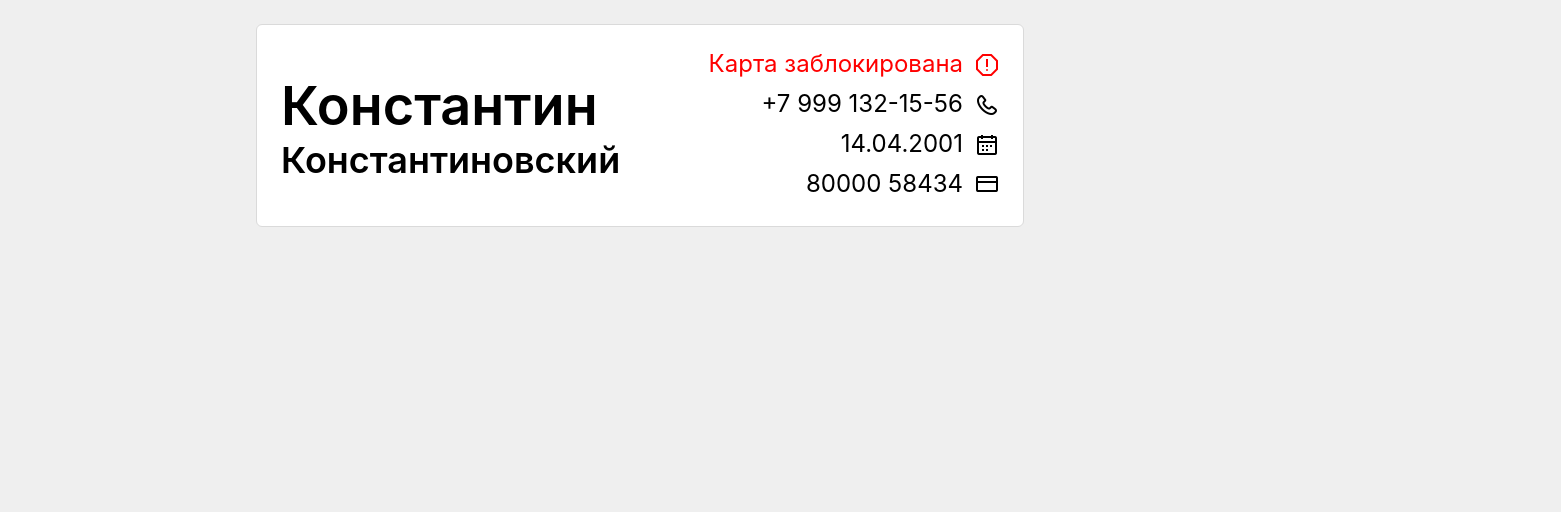
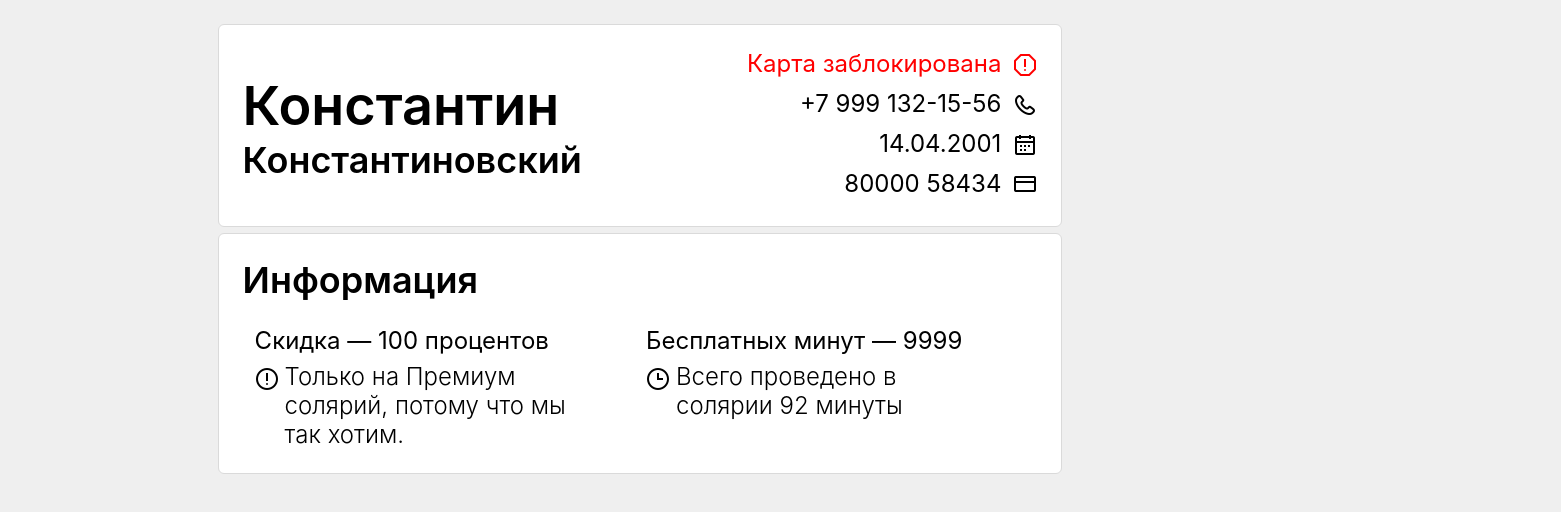
Before and after one commit to Ususucsus/sol, a React (Create React App) app: page / in a window 1280 px wide. Shown: the top 512 px of the page, 1561 px wide, since content can reach past the window. Built offline with nearby package versions, Linux system fonts and the light colour scheme.

Commit message:
added info block

```diff
--- a/public/index.html
+++ b/public/index.html
@@ -2,7 +2,7 @@
 <html lang="en">
   <head>
     <meta charset="utf-8" />
-    <link href="https://fonts.googleapis.com/css2?family=Open+Sans&display=swap" rel="stylesheet">
+    <link href="https://fonts.googleapis.com/css2?family=Open+Sans:wght@300;400;600&display=swap" rel="stylesheet">
     <meta name="viewport" content="width=device-width, initial-scale=1" />
     <meta name="theme-color" content="#000000" />
     <!--
--- a/src/App.css
+++ b/src/App.css
@@ -4,7 +4,7 @@ body {
 }
 
 .content {
-  width: 60%;
+  width: 66%;
   margin-left: auto;
   margin-right: auto;
 
@@ -15,6 +15,7 @@ body {
   background-color: white;
   border: 1px solid #DADADA;
   border-radius: 6px;
+  margin-bottom: 6px;
 }
 
 .blockContent {
@@ -24,9 +25,16 @@ body {
 
   margin-top: 24px;
   margin-bottom: 24px;
+}
 
+.nameBlockContent {
   display: flex;
   justify-content: space-between;
+}
+
+.blockTitle {
+  font-size: 36px;
+  font-weight: 600;
 }
 
 .nameContainer {
@@ -80,6 +88,24 @@ p {
   float: left;
 }
 
+.afterTitleWrapper {
+  display: flex;
+  margin-left: 12px;
+  margin-top: 24px;
+}
+
+.semiTitle {
+  font-size: 24px;
+  margin-bottom: 12px;
+}
+
+.saleDescriptionWrapper, .minutesDescriptionWrapper {
+  width: 90%;
+}
+
+.sale, .minutes {
+  width: 50%;
+}
 
 .clear {
   clear: left;
@@ -88,3 +114,7 @@ p {
 .error {
   background-color: red;
 }
+
+.light {
+  font-weight: 300;
+}
--- a/src/App.js
+++ b/src/App.js
@@ -1,11 +1,13 @@
 import React from 'react';
 import './App.css';
 import NamePanel from './Comps/NamePanel';
+import InfoPanel from './Comps/InfoPanel';
 
 function App() {
   return (
       <div className="content">
         <NamePanel />
+        <InfoPanel />
       </div>
   );
 }
--- /dev/null
+++ b/src/Comps/InfoPanel.js
@@ -0,0 +1,46 @@
+import React from 'react';
+import TextWithLeftIcon from './TextWithLeftIcon';
+
+class InfoPanel extends React.Component {
+  constructor(props) {
+    super(props);
+
+    this.state = {
+
+    };
+  }
+
+  render() {
+    return (
+      <div className="block nameBlock">
+
+        <div className="blockContent">
+
+          <div className="blockTitle">
+            <p>Информация</p>
+          </div>
+
+          <div className="afterTitleWrapper">
+            <div className="sale">
+              <p className="semiTitle">Скидка — 100 процентов</p>
+              <div className="saleDescriptionWrapper">
+                <TextWithLeftIcon src="icons/alert-circle.png" text="Только на Премиум солярий, потому что мы так хотим."/>
+              </div>
+            </div>
+            <div className="minutes">
+              <p className="semiTitle">Бесплатных минут — 9999</p>
+              <div className="minutesDescriptionWrapper">
+                <TextWithLeftIcon src="icons/time.png" text="Всего проведено в солярии 92 минуты"/>
+              </div>
+            </div>
+
+          </div>
+
+        </div>
+
+      </div>
+    )
+  }
+}
+
+export default InfoPanel;
--- a/src/Comps/NamePanel.js
+++ b/src/Comps/NamePanel.js
@@ -14,7 +14,7 @@ class NamePanel extends React.Component {
     return (
       <div className="block nameBlock">
 
-        <div className="blockContent">
+        <div className="blockContent nameBlockContent">
 
           <div className="nameOverflowContainter">
             <div className="nameContainer">
--- /dev/null
+++ b/src/Comps/TextWithLeftIcon.js
@@ -0,0 +1,31 @@
+import React from 'react';
+import PropTypes from 'prop-types';
+import Icon from './Icon';
+
+class TextWithLeftIcon extends React.Component {
+  constructor(props) {
+    super(props);
+
+    this.state = {
+
+    };
+  }
+
+  render() {
+    return (
+      <div style={{display: "flex"}}>
+        <Icon src={this.props.src}/>
+        <div style={{marginLeft: "6px", marginTop: "-5px"}}>
+          <p className="light" style={{fontSize: 24}}>{this.props.text}</p>
+        </div>
+      </div>
+    )
+  }
+}
+
+TextWithLeftIcon.propTypes = {
+  src: PropTypes.string.isRequired,
+  text: PropTypes.string.isRequired,
+}
+
+export default TextWithLeftIcon;
```
